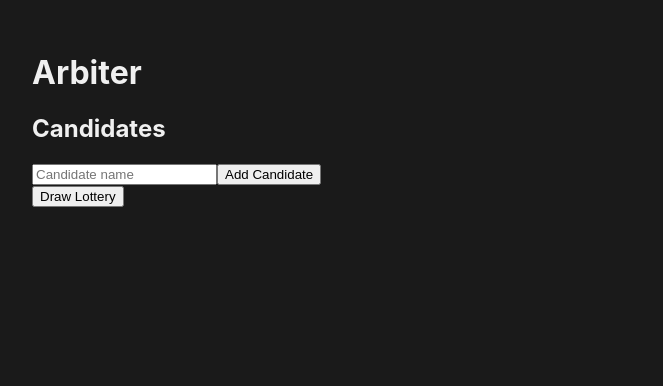
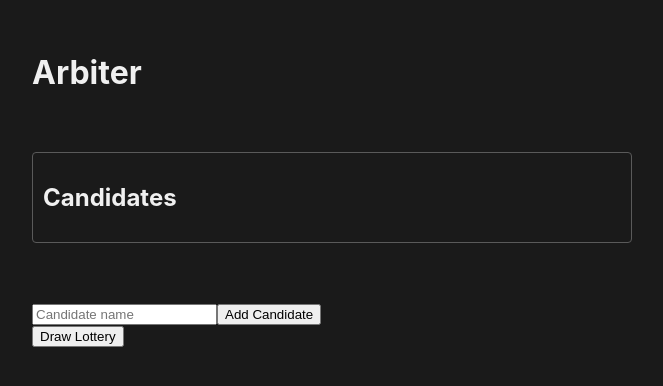
Before and after one commit to SakuOrdrTab/arbiter, a React (Vite) app: page / in a window 1280 px wide. Shown: the top 386 px of the page, without its empty margins (308-971 px from the left). Built offline with nearby package versions, Linux system fonts and the light colour scheme.

Commit message:
added candidate list style

```diff
--- /dev/null
+++ b/src/components/CandidateList/CandidateList.css
@@ -0,0 +1,7 @@
+.candidate-list {
+    border: 1px solid #5a5a5a;
+    border-radius: 4px;
+    margin-top: 10%;
+    margin-bottom: 10%;
+    padding: 10px;
+}
--- a/src/components/CandidateList/index.tsx
+++ b/src/components/CandidateList/index.tsx
@@ -1,4 +1,6 @@
 import Candidate from "./Candidate"
+
+import './candidateList.css'
 
 interface CandidateListProps {
     candidates: string[]
```
